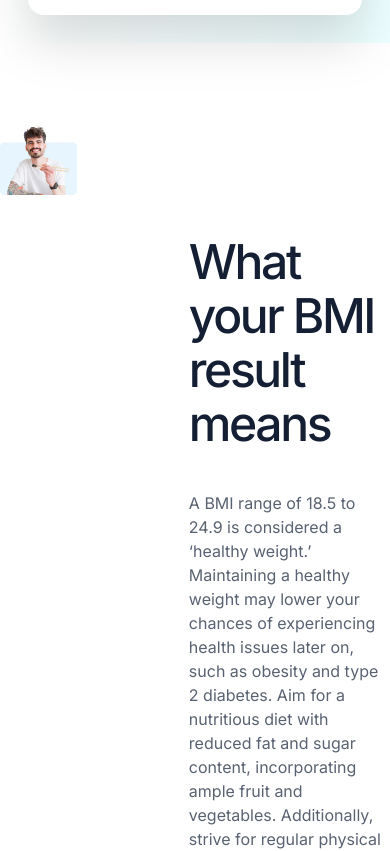
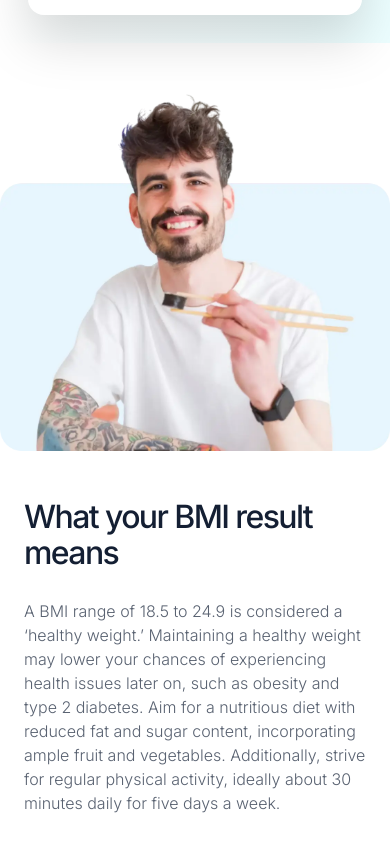
Before and after one commit to ntjnh/fem-bmi-calculator, a React (Vite) app: page / in a window 390 px wide. Shown: the part 957-1808 px from the top of the page. Built offline with nearby package versions, Linux system fonts and the light colour scheme.

Commit message:
Meaning component mobile tweaks

```diff
--- a/src/components/Meaning.jsx
+++ b/src/components/Meaning.jsx
@@ -2,15 +2,15 @@ import manEatingImage from '../assets/img/image-man-eating.webp'
 
 export default function Meaning() {
     return (
-        <section className="flex pt-20 pb-24">
+        <section className="flex flex-wrap pt-10 md:pt-20 pb-20 md:pb-24">
             <div className="md:w-1/2">
                 <img className="max-w-full" src={manEatingImage} alt="Man eating sushi" />
             </div>
 
-            <div className="flex flex-wrap items-center pl-28 pt-28 md:w-1/2">
-                <div>
-                    <h2 className="font-medium leading-[1.125] mb-10 text-5xl tracking-tighter">What your BMI result means</h2>
-                    <p className="text-slate-550">A BMI range of 18.5 to 24.9 is considered a &lsquo;healthy weight.&rsquo; Maintaining a healthy weight may lower your chances of experiencing health issues later on, such as obesity and type 2 diabetes. Aim for a nutritious diet with reduced fat and sugar content, incorporating ample fruit and vegetables. Additionally, strive for regular physical activity, ideally about 30 minutes daily for five days a week.</p>
+            <div className="flex flex-wrap items-center md:pl-28 pt-12 md:pt-28 md:w-1/2">
+                <div className="px-6 md:px-0">
+                    <h2 className="font-medium leading-[1.125] mb-7 md:mb-10 text-[2rem] md:text-5xl tracking-tighter">What your BMI result means</h2>
+                    <p className="font-light text-slate-550">A BMI range of 18.5 to 24.9 is considered a &lsquo;healthy weight.&rsquo; Maintaining a healthy weight may lower your chances of experiencing health issues later on, such as obesity and type 2 diabetes. Aim for a nutritious diet with reduced fat and sugar content, incorporating ample fruit and vegetables. Additionally, strive for regular physical activity, ideally about 30 minutes daily for five days a week.</p>
                 </div>
             </div>
         </section>
```
